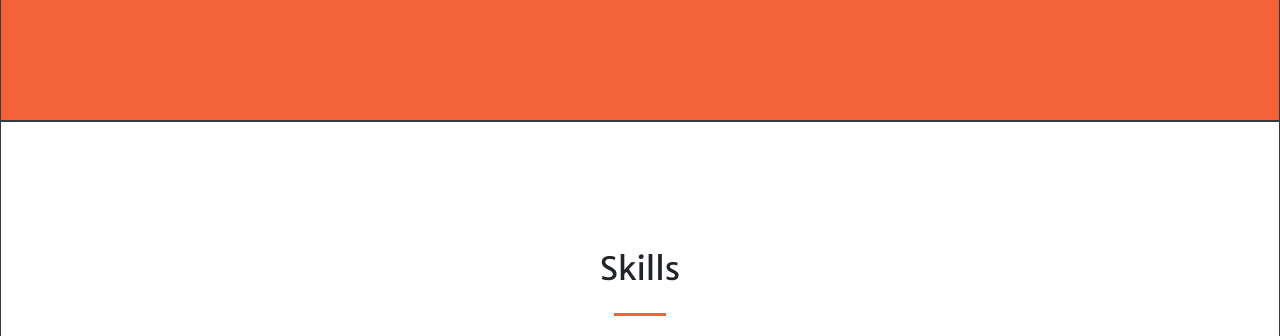
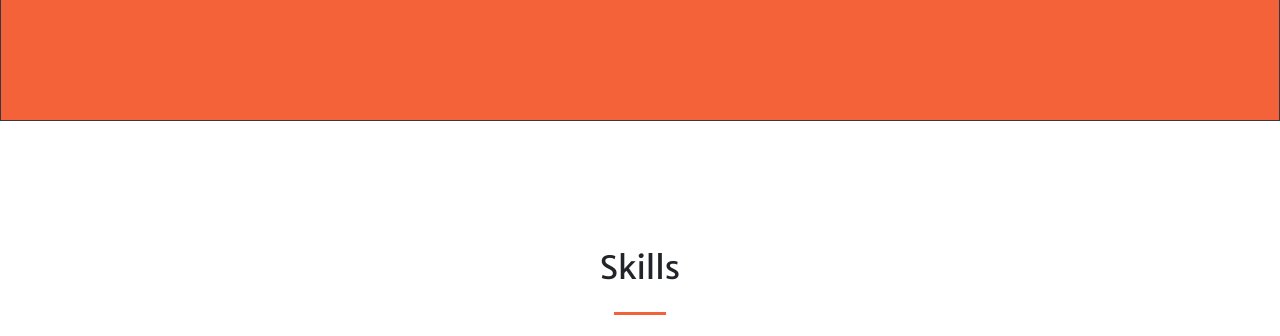
Before and after one commit to A-Wunderlich/A-Wunderlich.github.io, a website with bundled scripts: page index.html in a window 1280 px wide. Shown: the part 1170-1506 px from the top of the page. Built offline with nearby package versions, Linux system fonts and the light colour scheme.

Commit message:
Update index

```diff
--- a/index.html
+++ b/index.html
@@ -86,7 +86,7 @@
   </section>
 
   <!-- Skills Section -->
-  <section class="page-section border border-dark" id="skills">
+  <section class="page-section" id="skills">
     <div class="container">
       <h2 class="text-center mt-0">Skills</h2>
       <hr class="divider my-4">
```
